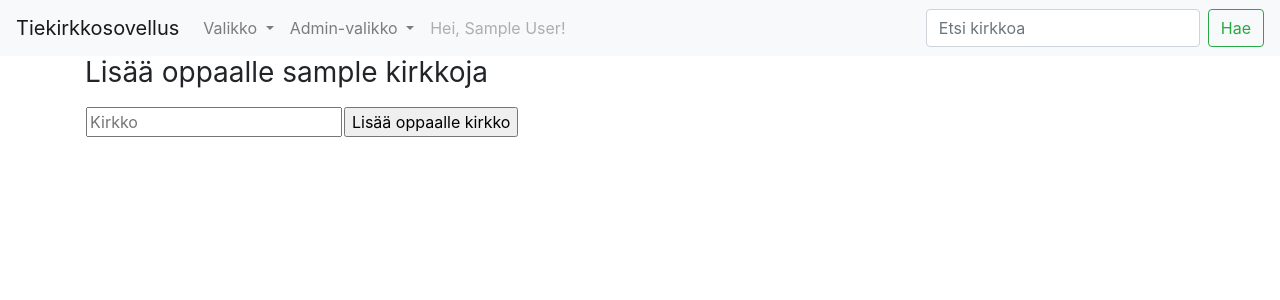
After one commit to elmanevala/tiekirkkoSovellus, a Flask app: page /admin/users/tourguide/1 in a window 1280 px wide. The commit adds this page. Shown: the top 300 px of the page. Run offline with Flask 2, Linux system fonts and the light colour scheme; a user stored in the database is signed in; data comes from the database, SQL or seed files in the repository; tables that the repository leaves empty hold one stand-in row (values such as "Sample post"); some libraries are stand-ins or nearby versions.

Commit message:
Admin voi lisätä käyttäjille kirkkoja eli muuttaa ne oppaiksi

```diff
--- a/application/__init__.py
+++ b/application/__init__.py
@@ -59,6 +59,7 @@ from application.auth import views
 from application.churches import models
 from application.churches import views
 
+from application.admin import models
 from application.admin import views
 
 
--- a/application/admin/views.py
+++ b/application/admin/views.py
@@ -3,10 +3,34 @@ from flask_login import login_user, logout_user, current_user
 
 from application import app, db, login_required
 from application.auth.models import User
+from application.churches.models import Church
+from application.admin.models import Tourguide
 
 
 @app.route("/admin/users/", methods=["GET"])
 @login_required(role="ADMIN")
 def admin_users():
 
-    return render_template("admin/userlist.html", users=User.query.all())
+    return render_template("admin/userlist.html", users=User.query.filter(User.id!=1))
+
+
+@app.route("/admin/users/tourguide/<user_id>", methods=["GET", "POST"])
+@login_required(role="ADMIN")
+def add_tourguide(user_id):
+
+    return render_template("admin/addtourguide.html", user=User.query.filter(User.id == user_id).first())
+
+
+@app.route("/admin/users/tourguide/<user_id>/addchurch", methods=["GET", "POST"])
+@login_required(role="ADMIN")
+def tourguide_church(user_id):
+
+    church_name = request.form.get("church")
+    church = Church.query.filter(Church.church == church_name).first()
+    church_id = church.id
+
+    tg = Tourguide(user_id, church_id)
+    db.session().add(tg)
+    db.session().commit()
+
+    return render_template("admin/userlist.html", users=User.query.filter(User.id!=1))
--- a/application/auth/models.py
+++ b/application/auth/models.py
@@ -10,6 +10,7 @@ class User(Base):
     password = db.Column(db.String(144), nullable=False)
 
     visits = db.relationship("Visit", backref='account', lazy=True)
+    tourguides = db.relationship("Tourguide", backref='account', lazy=True)
 
     def __init__(self, name, username, password):
         self.name = name
@@ -30,12 +31,6 @@ class User(Base):
 
     def roles(self):
         if (self.id == 1):
-            print("!!!!!!!!!!!!!")
-            print("olen admin")
-            print("!!!!!!!!!!!!!")
             return ["ADMIN"]
         else:
-            print("!!!!!!!!!!!!!")
-            print("olen tunkero")
-            print("!!!!!!!!!!!!!")
             return ["ANY"]
--- a/application/churches/models.py
+++ b/application/churches/models.py
@@ -9,6 +9,7 @@ class Church(db.Model):
     town = db.Column(db.String(144), nullable=False)
 
     visits = db.relationship("Visit", backref='Church', lazy=True)
+    tourguides = db.relationship("Tourguide", backref='Church', lazy=True)
 
     def __init__(self, church, town):
         self.church = church
--- /dev/null
+++ b/application/templates/admin/addtourguide.html
@@ -0,0 +1,25 @@
+{% extends "layout.html" %}
+
+{% block body %}
+
+<h1 class="h3 mb-3 font-weight-normal">Lisää oppaalle {{ user.username }} kirkkoja</h1>
+<table>
+    <tr>
+        <form method="POST" action="{{ url_for('tourguide_church', user_id=user.id) }}">
+        <td>
+
+            <input type="text" id="church" name="church" list="church_list" placeholder="Kirkko">
+            <datalist id="church_list">
+                {% for church in churches %}
+                <option>{{ church }}</option>
+                {% endfor %}
+            </datalist>
+        </td>
+        <td>
+            <input type="submit" value="Lisää oppaalle kirkko" />
+        </td>
+        </form>
+    </tr>
+</table>
+
+{% endblock %}
--- a/application/templates/admin/userlist.html
+++ b/application/templates/admin/userlist.html
@@ -17,7 +17,7 @@
         <th scope="row">{{ user.username }}</th>
         <td>{{ user.date_created }}</td>
         <td>
-            <form method="POST" action="">
+            <form method="POST" action="{{ url_for('add_tourguide', user_id=user.id) }}">
                 <input type="submit" value="Lisää käyttäjälle kirkkoja" />
             </form>
         </td>
--- a/application/templates/layout.html
+++ b/application/templates/layout.html
@@ -48,6 +48,18 @@
           {% endif %}
         </li>
 
+        {% if current_user.is_authenticated and current_user.id==1 %}
+        <li class="nav-item dropdown">
+          <a class="nav-link dropdown-toggle" href="#" id="navbarDropdown" role="button" data-toggle="dropdown"
+            aria-haspopup="true" aria-expanded="false">
+            Admin-valikko
+          </a>
+          <div class="dropdown-menu" aria-labelledby="navbarDropdown">
+            <a class="dropdown-item" href="{{ url_for('admin_users') }}">Käyttäjät</a>
+          </div>
+        </li>
+        {% endif %}
+
         {% if current_user.is_authenticated %}
         <li class="nav-item">
           <a class="nav-link disabled" href="#">Hei, {{ current_user.name }}!</a>
--- a/application/templates/visits/list.html
+++ b/application/templates/visits/list.html
@@ -19,9 +19,9 @@
       <th scope="row">{{ visit.church }}</th>
       <td>{{ visit.comment }}</td>
       {% if visit.tourguide %}
-      <td> &#x2714; </td>
+      <td> Kyllä </td>
       {% else %}
-      <td> &#x274C; </td>
+      <td> Ei </td>
       {% endif %}
       <td>
         <form method="POST" action="{{ url_for('visit_edit', visit_id=visit.id) }}">
--- a/application/visits/models.py
+++ b/application/visits/models.py
@@ -26,12 +26,11 @@ class Visit(Base):
         stmt = text("SELECT Church.church, Visit.comment, Visit.tourguide, Visit.id FROM Visit"
                     " JOIN Church ON Visit.church_id = Church.id AND Visit.account_id = :user").params(user=current_user.id)
 
-
-
         res = db.engine.execute(stmt)
 
         response = []
         for row in res:
-            response.append({"church":row[0], "comment":row[1], "tourguide":row[2], "id":row[3]})
+            response.append(
+                {"church": row[0], "comment": row[1], "tourguide": row[2], "id": row[3]})
 
         return response
--- a/application/visits/views.py
+++ b/application/visits/views.py
@@ -32,7 +32,7 @@ def visits_create():
         return render_template("visits/new.html", form=form, error="Kirkkoa ei tietokannassa")
 
     c = Church.query.filter(Church.church == church).first()
-    print("nimi: " + c.church)
+
 
     v = Visit(c.id, form.comment.data)
     v.tourguide = form.tourguide.data
```
Also changed, not shown: application/admin/models.py (added, +12 -0 lines).
